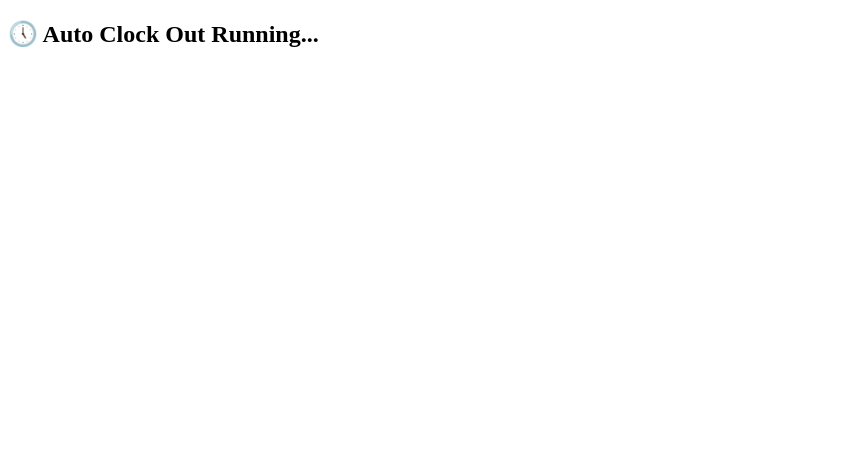
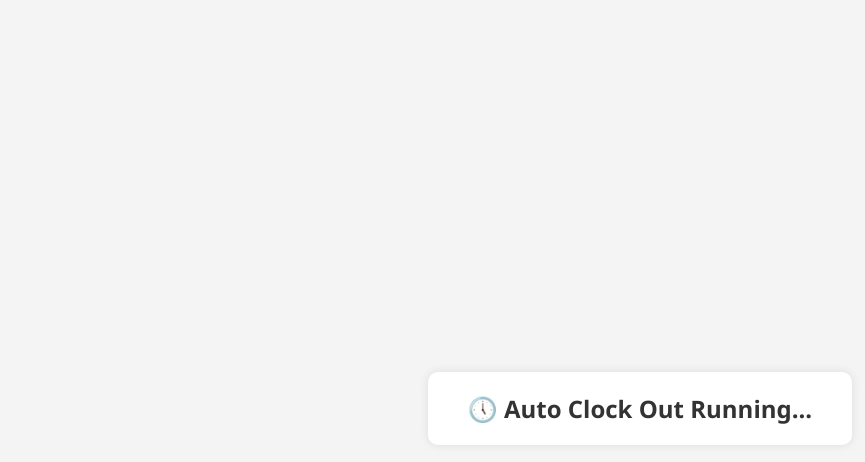
Before and after one commit to Scholar909/Goodhearts-Resources-Inventory, a plain HTML site: page clockout.html in a window 1280 px wide. Shown: the whole page, without its empty margins (0-865 px from the left). Drawn offline with Linux system fonts and the light colour scheme; no server answers.

Commit message:
Add files via upload

```diff
--- a/admin-report.js
+++ b/admin-report.js
@@ -109,8 +109,8 @@ function loadReportsLive() {
 
 // ======= Send WhatsApp notification to admin =======
 function sendWhatsAppNotification(name, title, date, email) {
-  const phone = "2348118663849";
-  const apikey = "4093230";
+  const phone = "2348065597364";
+  const apikey = "3003986";
   const url = "https://scholar909.github.io/Goodhearts-Resources-Inventory/admin-report.html";
 
   const message = `🆕 *New Employee Report Received*\n👤 Name: ${name}\n📄 Title: ${title}\n📅 Date: ${date}\n📧 Email: ${email}\n🔗 View at: ${url}`;
--- a/clockout.html
+++ b/clockout.html
@@ -2,7 +2,28 @@
 <html lang="en">
 <head>
   <meta charset="UTF-8" />
+  <meta name="viewport" content="width=device-width, initial-scale=1.0"/>
   <title>Auto Clock Out</title>
+  <style>
+    body {
+      display: flex;
+      justify-content: center;
+      align-items: center;
+      height: 100vh;
+      background-color: #f4f4f4;
+      font-family: 'Segoe UI', Tahoma, Geneva, Verdana, sans-serif;
+    }
+
+    h2 {
+      background-color: #ffffff;
+      color: #333333;
+      padding: 20px 40px;
+      border-radius: 10px;
+      box-shadow: 0 0 10px rgba(0,0,0,0.1);
+      font-size: 1.5rem;
+      text-align: center;
+    }
+  </style>
 </head>
 <body>
   <h2>🕔 Auto Clock Out Running...</h2>
```
Also changed, not shown: report.html (+4 -4 lines).
